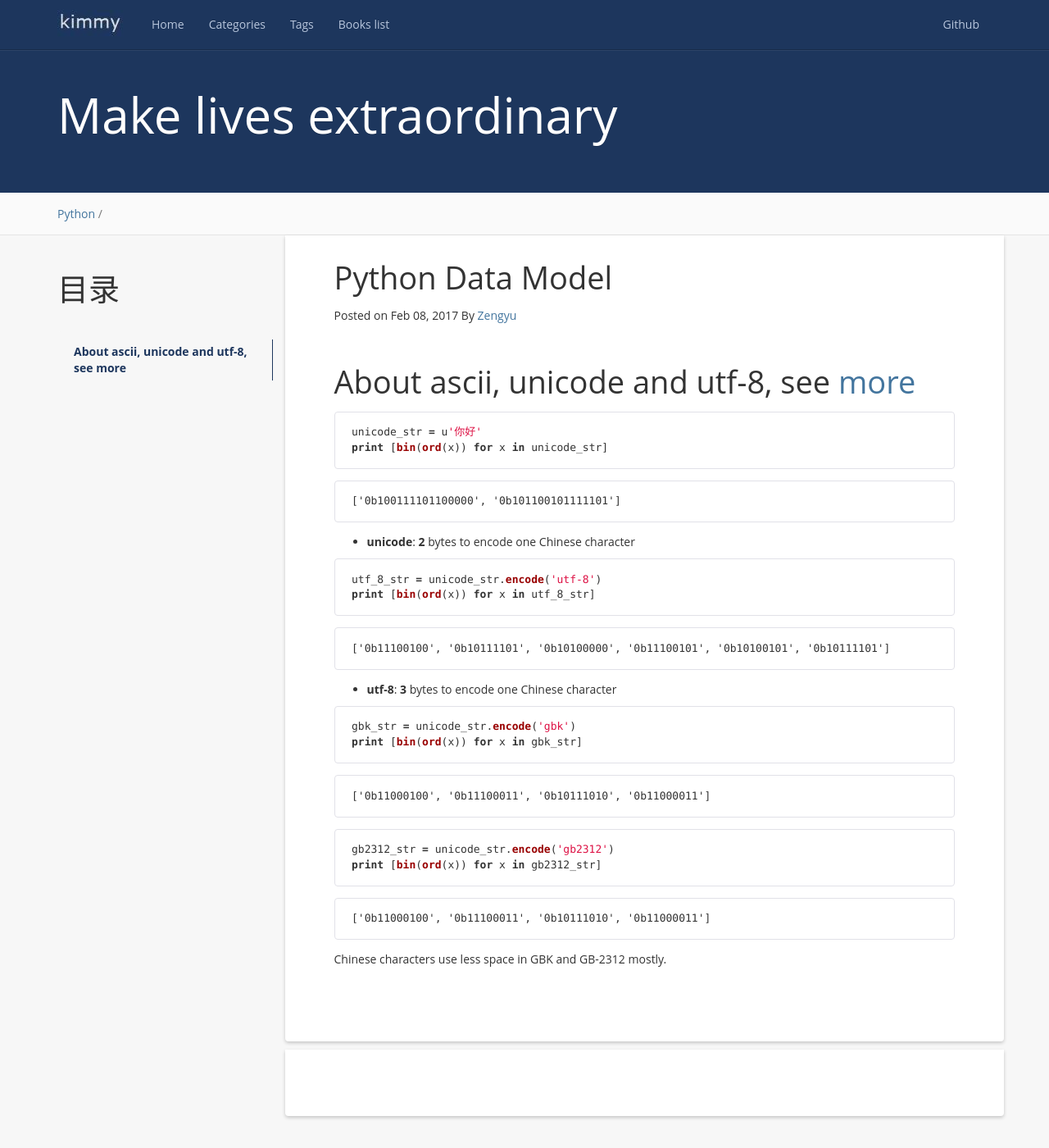
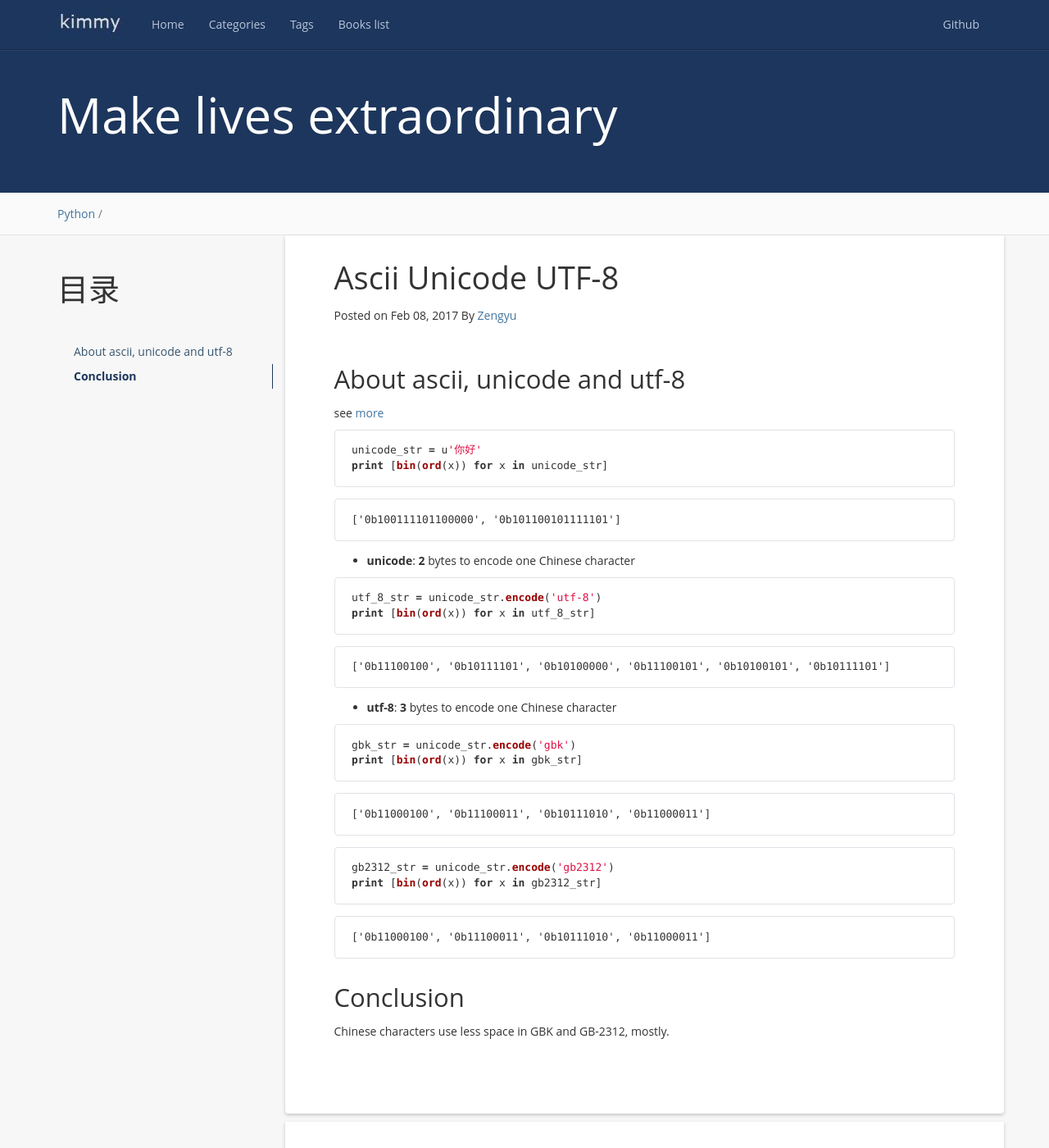
Before and after one commit to jkarakas/zengyu714.github.io, a Jekyll site: the page built from _posts/2017-02-09-encoding.md, in a window 1280 px wide and 1400 px high. Shown: the whole window at 82% size. Built offline with Jekyll 4.4.1, drawn with Linux system fonts in a browser that asks for light colours; nearby versions of some CDN libraries; comment, search, counter and statistics services are not loaded.

Commit message:
Revise newline before code block
Newline should be added if the block is following another hierarchical
structure closely .

```diff
--- a/_posts/2017-02-09-encoding.md
+++ b/_posts/2017-02-09-encoding.md
@@ -1,19 +1,21 @@
 ---
 author: kimmy
 layout: post
-title:  "Python Data Model"
+title:  "Ascii Unicode UTF-8"
 date:   2017-02-09 01:01:19 +08:00
 categories: Python
 tags:
 - Python
 - Notes
+- Trivia
 ---
 
 * content
 {:toc}
 
 
-# About ascii, unicode and utf-8, see [more](https://www.zhihu.com/question/23374078 "details")
+## About ascii, unicode and utf-8
+see [more](https://www.zhihu.com/question/23374078 "details")
 
 
 
@@ -56,4 +58,5 @@
     ['0b11000100', '0b11100011', '0b10111010', '0b11000011']
 
 
-Chinese characters use less space in GBK and GB-2312 mostly.
+## Conclusion
+Chinese characters use less space in GBK and GB-2312, mostly.
```
Also changed, not shown: _posts/2017-02-06-change-swapfile-size.md (+3 -1 lines), _posts/2017-02-08-namedtuple.md (+7 -6 lines), _posts/2017-02-08-re-python-data-model.md (+6 -4 lines), _posts/2017-02-08-slicing-list.md (+2 -0 lines).
